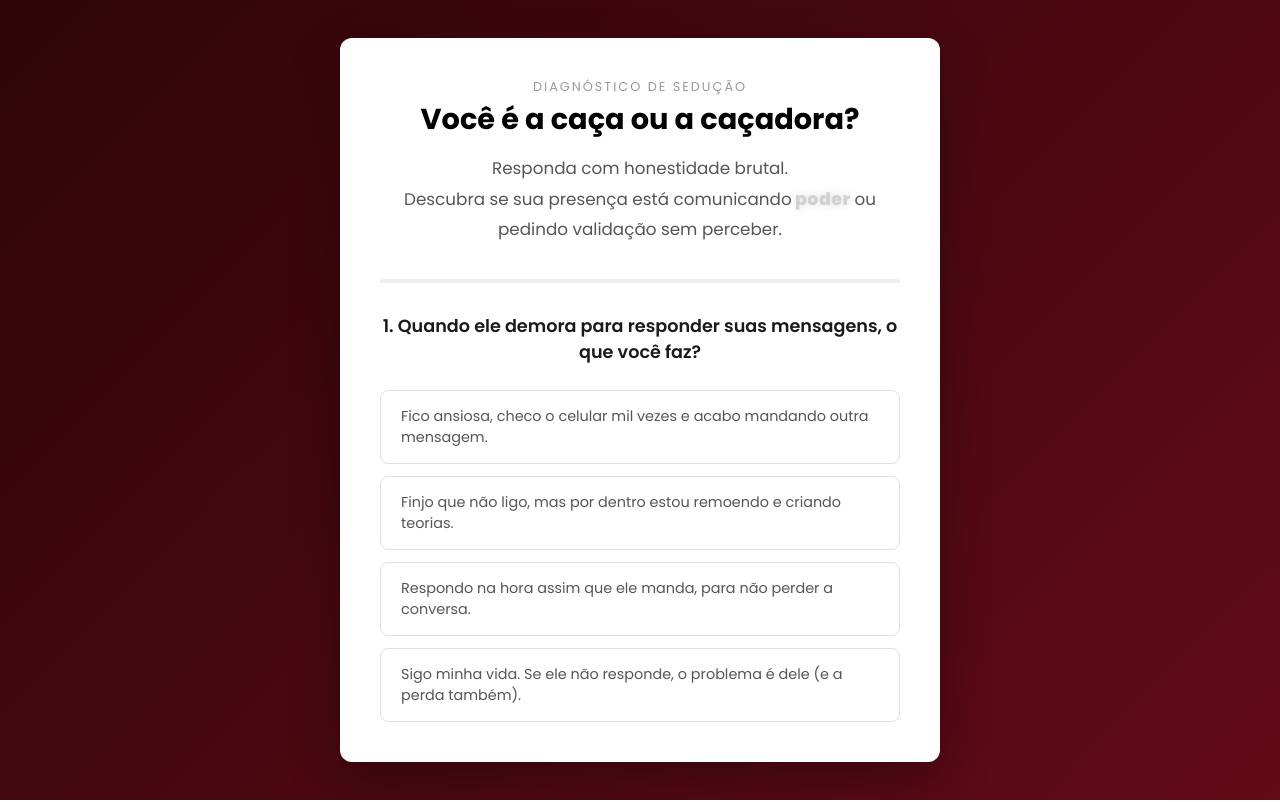
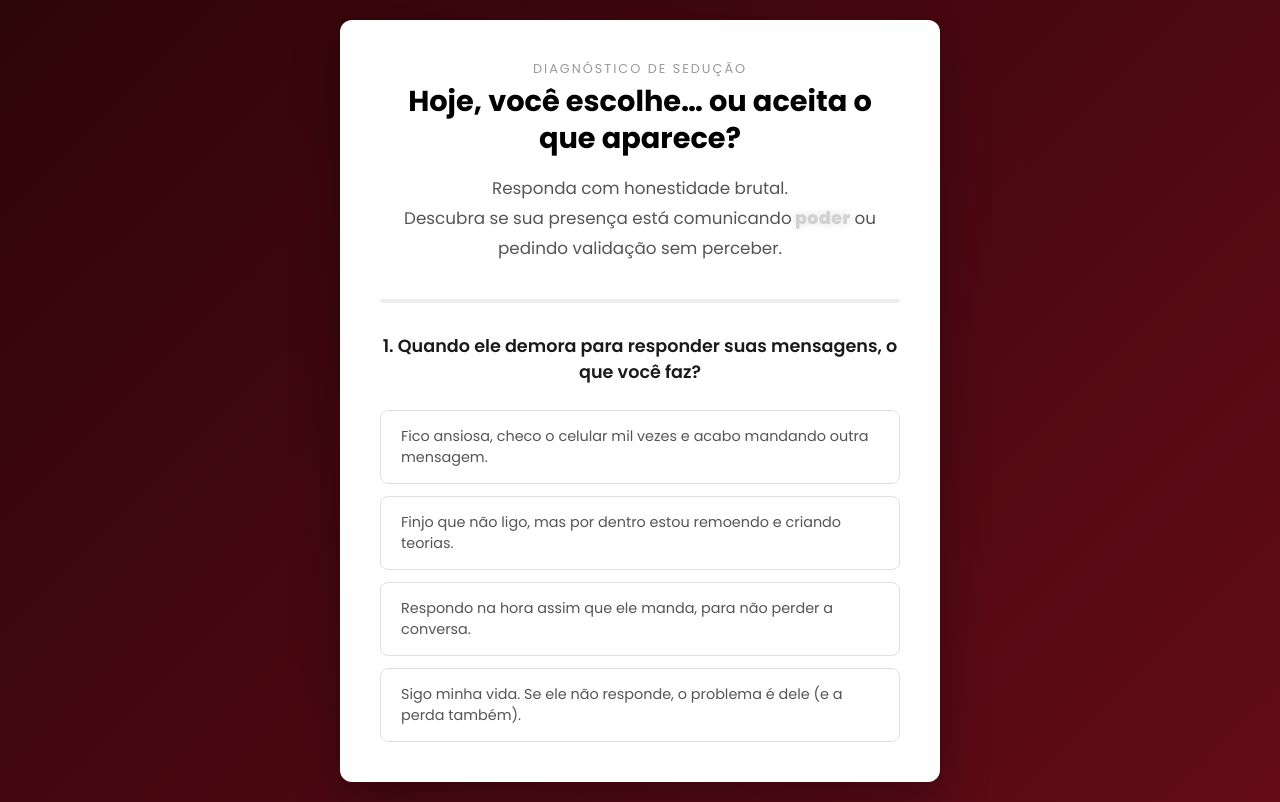
Before and after one commit to anakarolinaiclube-ux/quizff, a plain HTML site: page index.html in a window 1280 px wide. Drawn offline with Linux system fonts and the light colour scheme; a web font is replaced by a local one.

Commit message:
Update index.html

```diff
--- a/index.html
+++ b/index.html
@@ -272,7 +272,7 @@
         <div id="quiz-header">
             <div style="font-size: 0.8rem; color: #999; letter-spacing: 2px; margin-bottom: 5px;">DIAGNÓSTICO DE SEDUÇÃO</div>
 
-            <h1>Você é a caça ou a caçadora?</h1>
+            <h1>Hoje, você escolhe… ou aceita o que aparece?</h1>
 
             <p class="intro">
                 Responda com honestidade brutal.<br>
```
